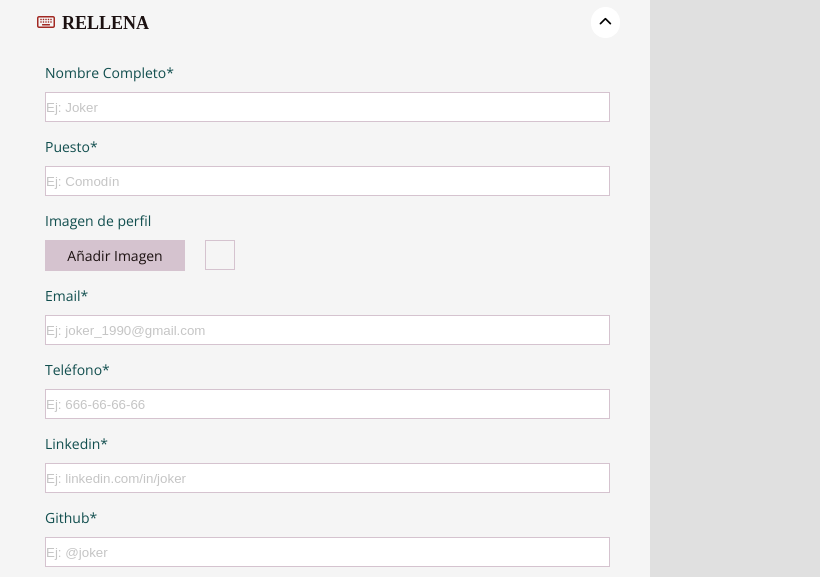
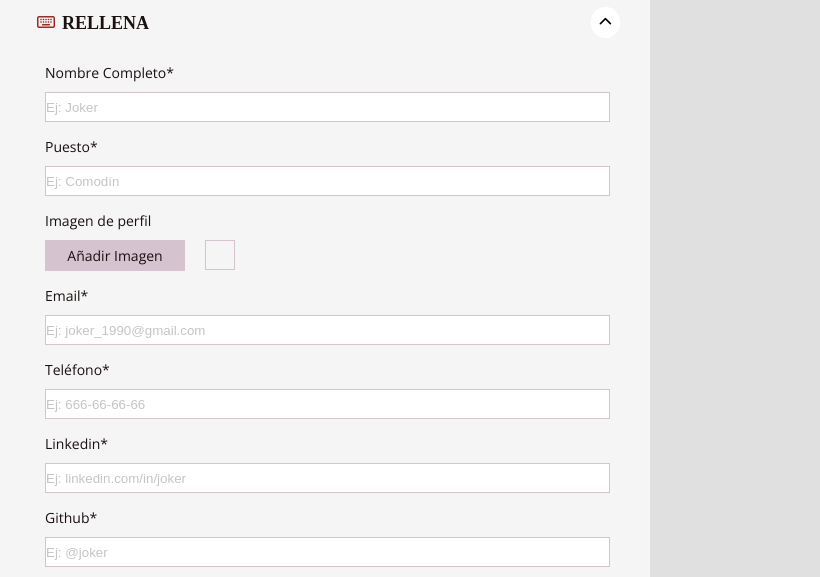
Before and after one commit to LorenaSTN/proyect-promo-Y-module-2-team-1, a website built with Vite: page src/more-info.html in a window 1280 px wide. Shown: the part 215-792 px from the top of the page, 0-820 px from the left. Built offline with nearby package versions, Linux system fonts and the light colour scheme.

Commit message:
final touches

```diff
--- a/src/scss/layout/_formulary.scss
+++ b/src/scss/layout/_formulary.scss
@@ -175,7 +175,7 @@
     &__label{
         font-family: "Open Sans", sans-serif;
         font-size: 14px;
-        color: #114e4e;
+        color: #1b1010;
         margin-bottom: 10px;
         margin-top: 15px;
     }
```
